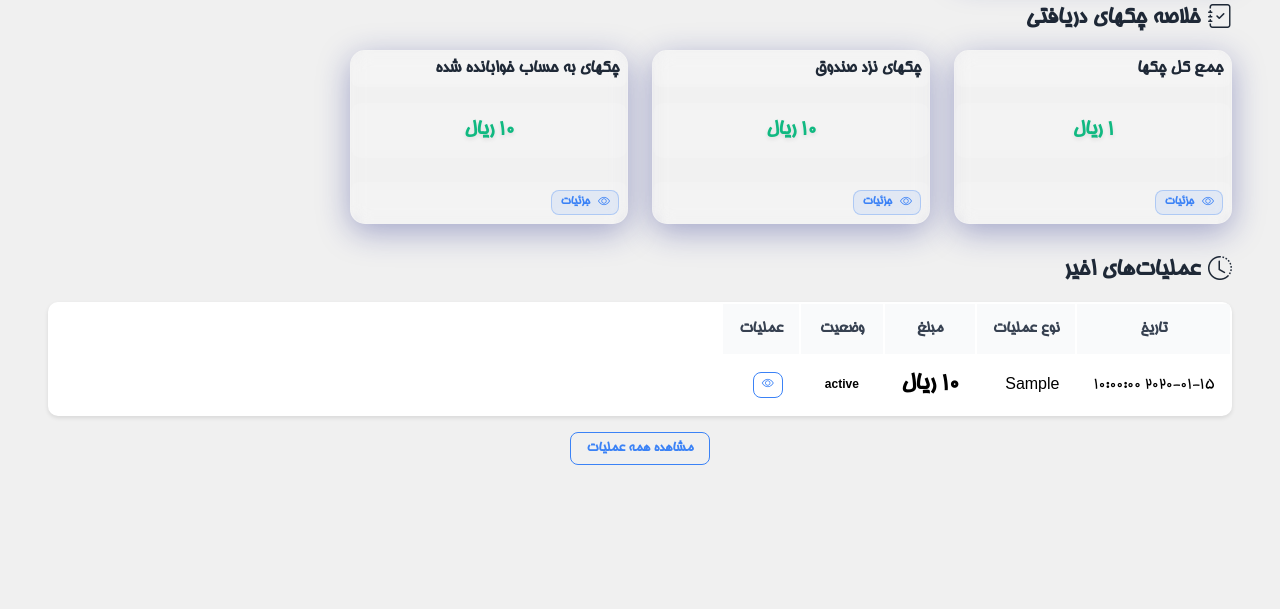
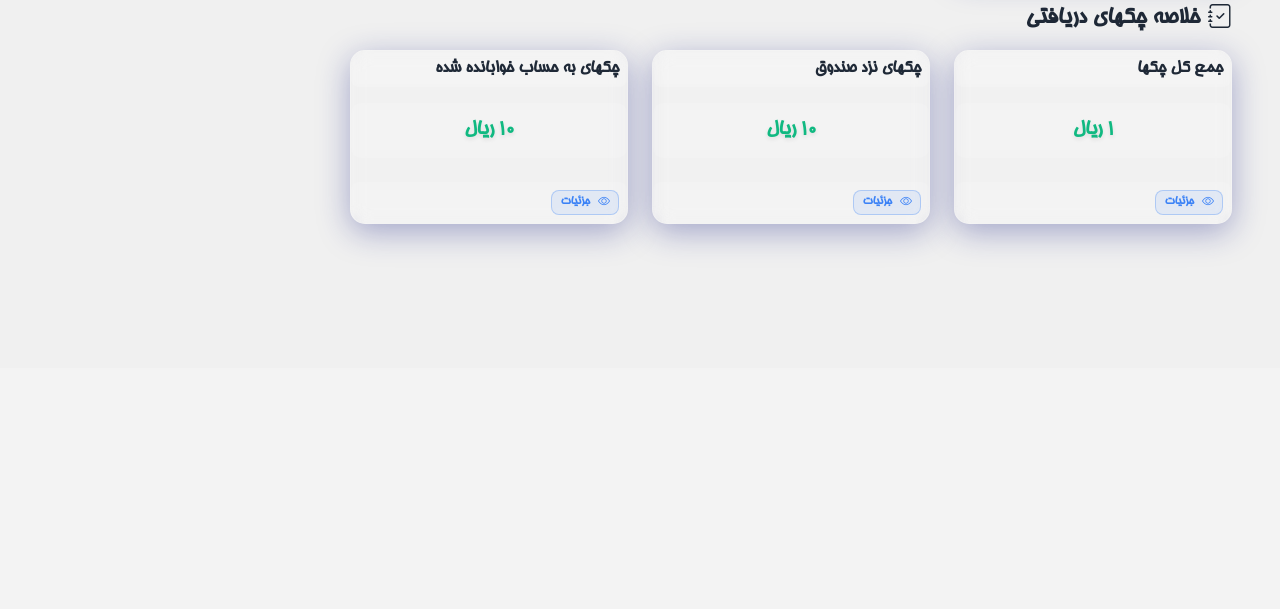
Before and after one commit to aminmehr1987-cloud/sefareshat_project, a Django app: template products/templates/products/financial_dashboard.html in a window 1280 px wide. Shown: the part 1252-1861 px from the top of the page. After the commit the page ends 1503 px from the top, so only its background shows below. Run offline with Django 5.2, Linux system fonts and the light colour scheme; the template is opened without the code that fills it: most values are stand-ins (such as "Sample title", 1, 10 or a date in 2020).

Commit message:
Update products feature and fix models

```diff
--- a/products/templates/products/financial_dashboard.html
+++ b/products/templates/products/financial_dashboard.html
@@ -259,54 +259,6 @@
             </div>
         </div>
     </div>
-
-
-    <!-- Recent Operations -->
-    <div class="recent-operations">
-        <h2><i class="bi bi-clock-history"></i> عملیات‌های اخیر</h2>
-        <div class="operations-table">
-            <table class="table">
-                <thead>
-                    <tr>
-                        <th>تاریخ</th>
-                        <th>نوع عملیات</th>
-                        <th>مبلغ</th>
-                        <th>وضعیت</th>
-                        <th>عملیات</th>
-                    </tr>
-                </thead>
-                <tbody>
-                    {% for operation in recent_operations %}
-                    <tr>
-                        <td>{{ operation.date|jalali_date }}</td>
-                        <td>{{ operation.get_operation_type_display }}</td>
-                        <td class="amount">{{ operation.amount|persian_number_format }} ریال</td>
-                        <td>
-                            <span class="status-badge {{ operation.status|lower }}">
-                                {{ operation.get_status_display }}
-                            </span>
-                        </td>
-                        <td>
-                            <a href="{% url 'products:financial_operation_detail' operation.id %}" class="btn btn-sm btn-outline-primary">
-                                <i class="bi bi-eye"></i>
-                            </a>
-                        </td>
-                    </tr>
-                    {% empty %}
-                    <tr>
-                        <td colspan="5" class="text-center">هیچ عملیاتی یافت نشد.</td>
-                    </tr>
-                    {% endfor %}
-                </tbody>
-            </table>
-        </div>
-        <div class="view-all">
-            <a href="{% url 'products:financial_operation_list' %}" class="btn btn-outline-primary">
-                مشاهده همه عملیات
-            </a>
-        </div>
-    </div>
-
 
 </div>
 
```
Also changed, not shown: db.sqlite3.
